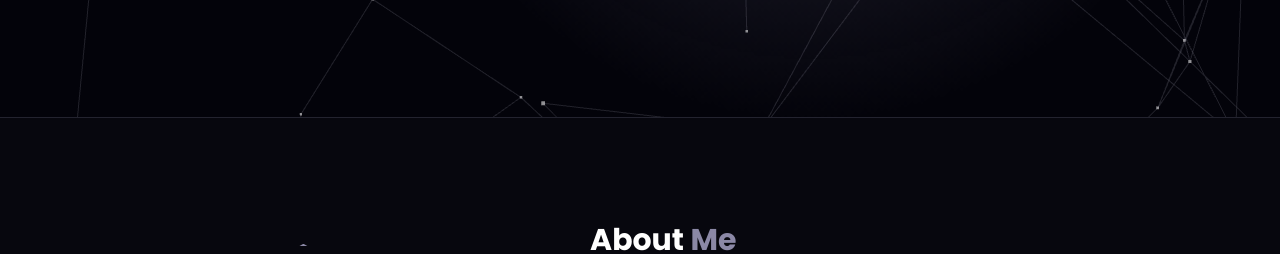
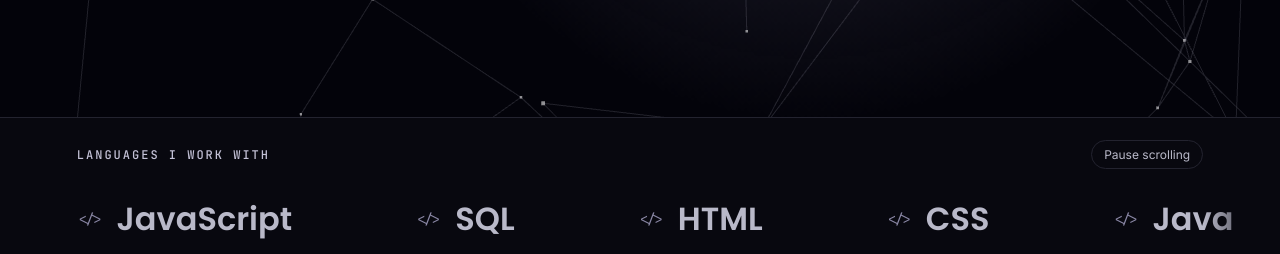
Before and after one commit to janiduperera675/Portfolio, a plain HTML site: page index.html in a window 1280 px wide. Shown: the part 683-937 px from the top of the page. Drawn offline with nearby package versions, Linux system fonts and the light colour scheme; animation ran at ten frames a second.

Commit message:
Add scrolling programming language strip

```diff
--- a/index.html
+++ b/index.html
@@ -162,6 +162,25 @@
     background:var(--bg-2);border:1px solid var(--border);border-radius:8px;
     padding:10px 16px;font-family:'JetBrains Mono',monospace;font-size:12px;color:var(--accent);
     box-shadow:0 8px 24px rgba(0,0,0,0.4);
+  }
+
+  /* Continuously looping language strip */
+  .languages{position:relative;z-index:1;padding:22px 0;background:var(--bg-1);border-top:1px solid var(--border);}
+  .languages-header{display:flex;align-items:center;justify-content:space-between;padding:0 6vw 18px;gap:16px;}
+  .languages h2{font-family:'JetBrains Mono',monospace;font-size:12px;font-weight:500;letter-spacing:2px;text-transform:uppercase;color:var(--accent-dim);}
+  .languages-toggle{background:transparent;border:1px solid var(--border);border-radius:20px;padding:6px 12px;color:var(--text-1);font:12px 'Inter',sans-serif;}
+  .languages-toggle:hover,.languages-toggle:focus-visible{border-color:var(--accent);color:var(--text-0);}
+  .languages-window{overflow:hidden;mask-image:linear-gradient(to right,transparent,#000 6%,#000 94%,transparent);}
+  .languages-track{display:flex;width:max-content;animation:languagesScroll 28s linear infinite;}
+  .languages-group{display:flex;align-items:center;justify-content:space-around;gap:48px;min-width:100vw;flex-shrink:0;padding:8px 24px;list-style:none;}
+  .languages-group li{display:flex;align-items:center;gap:14px;white-space:nowrap;font:600 clamp(20px,3vw,32px) 'Poppins',sans-serif;color:var(--text-1);}
+  .languages-group li::before{content:'</>';font:14px 'JetBrains Mono',monospace;color:var(--accent);}
+  .languages:hover .languages-track,.languages:focus-within .languages-track,.languages.is-paused .languages-track{animation-play-state:paused;}
+  @keyframes languagesScroll{to{transform:translateX(-50%);}}
+  @media(prefers-reduced-motion:reduce){
+    .languages-track{animation:none;width:100%;}
+    .languages-group{min-width:0;width:100%;flex-wrap:wrap;gap:20px 32px;}
+    .languages-group[aria-hidden="true"],.languages-toggle{display:none;}
   }
 
   /* SECTION HEADS */
@@ -435,6 +454,24 @@
   </div>
 </section>
 
+<!-- LANGUAGES -->
+<section class="languages" aria-labelledby="languages-title">
+  <div class="languages-header">
+    <h2 id="languages-title">Languages I work with</h2>
+    <button class="languages-toggle" type="button" aria-pressed="false">Pause scrolling</button>
+  </div>
+  <div class="languages-window">
+    <div class="languages-track">
+      <ul class="languages-group" aria-label="Programming and web languages">
+        <li>Java</li><li>JavaScript</li><li>SQL</li><li>HTML</li><li>CSS</li>
+      </ul>
+      <ul class="languages-group" aria-hidden="true">
+        <li>Java</li><li>JavaScript</li><li>SQL</li><li>HTML</li><li>CSS</li>
+      </ul>
+    </div>
+  </div>
+</section>
+
 <!-- ABOUT -->
 <section class="about" id="about">
   <div class="about-grid">
@@ -627,6 +664,12 @@
 </footer>
 
 <script>
+document.querySelector('.languages-toggle').addEventListener('click', function(){
+  const paused = document.querySelector('.languages').classList.toggle('is-paused');
+  this.setAttribute('aria-pressed', String(paused));
+  this.textContent = paused ? 'Resume scrolling' : 'Pause scrolling';
+});
+
 (function(){
   const dot = document.getElementById('cursor-dot');
   const glow = document.getElementById('cursor-glow');
```
